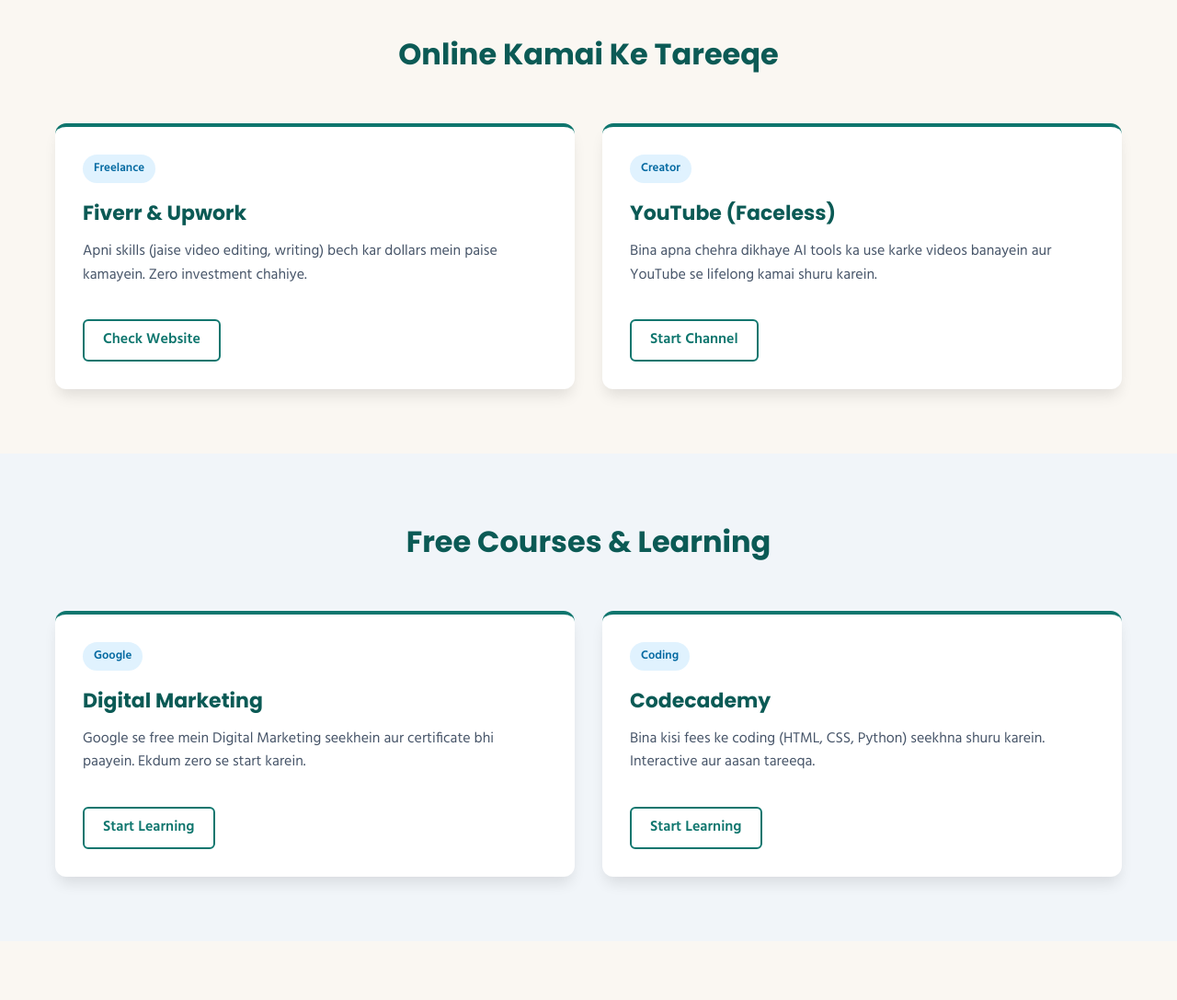
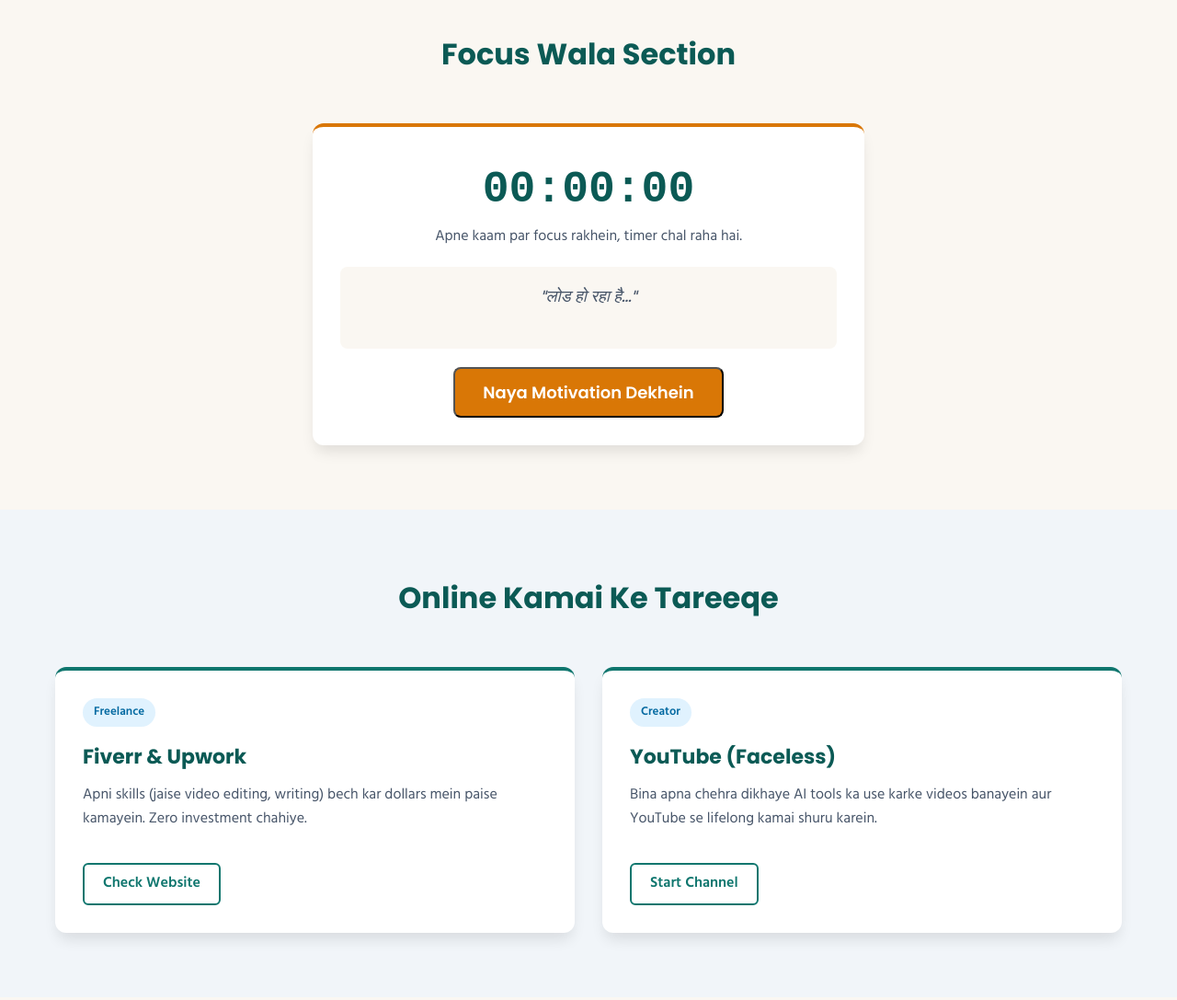
Before and after one commit to digitalhubhindi/digitalhubhindi, a plain HTML site: page index.html in a window 1280 px wide. Shown: the part 1040-2127 px from the top of the page at 92% size. Drawn offline with Linux system fonts and the light colour scheme.

Commit message:
Update index.html

```diff
--- a/index.html
+++ b/index.html
@@ -20,8 +20,8 @@
             <a href="index.html" class="logo">Digital Hub <span>Hindi</span></a>
             <nav class="nav-links">
                 <a href="#ai-tools">AI Tools</a>
+                <a href="#focus-section">Focus Mode</a>
                 <a href="#earning">Online Earning</a>
-                <a href="#free-courses">Free Courses</a>
                 <a href="#useful-sites">Useful Websites</a>
             </nav>
         </div>
@@ -61,7 +61,23 @@
         </div>
     </section>
 
-    <section id="earning" class="section-padding">
+    <section id="focus-section" class="section-padding">
+        <div class="container">
+            <h2 class="section-title">Focus Wala Section</h2>
+            <div class="card focus-card" style="max-width: 600px; margin: 0 auto; text-align: center; border-top: 4px solid var(--accent);">
+                <div id="focus-timer" style="font-size: 48px; font-weight: bold; color: var(--primary-dark); font-family: monospace;">00:00:00</div>
+                <p style="color: var(--text-light); margin-bottom: 20px;">Apne kaam par focus rakhein, timer chal raha hai.</p>
+
+                <div style="background: var(--bg-color); padding: 20px; border-radius: 8px; margin-bottom: 20px;">
+                    <p id="motivational-quote" style="font-size: 18px; font-style: italic; font-weight: 500;">"लोड हो रहा है..."</p>
+                </div>
+
+                <button id="next-quote-btn" class="btn-primary">Naya Motivation Dekhein</button>
+            </div>
+        </div>
+    </section>
+
+    <section id="earning" class="section-padding bg-light">
         <div class="container">
             <h2 class="section-title">Online Kamai Ke Tareeqe</h2>
             <div class="grid-cards">
@@ -76,26 +92,6 @@
                     <h3>YouTube (Faceless)</h3>
                     <p>Bina apna chehra dikhaye AI tools ka use karke videos banayein aur YouTube se lifelong kamai shuru karein.</p>
                     <a href="https://studio.youtube.com/" target="_blank" class="btn-outline">Start Channel</a>
-                </div>
-            </div>
-        </div>
-    </section>
-
-    <section id="free-courses" class="section-padding bg-light">
-        <div class="container">
-            <h2 class="section-title">Free Courses & Learning</h2>
-            <div class="grid-cards">
-                <div class="card">
-                    <span class="badge">Google</span>
-                    <h3>Digital Marketing</h3>
-                    <p>Google se free mein Digital Marketing seekhein aur certificate bhi paayein. Ekdum zero se start karein.</p>
-                    <a href="https://skillshop.exceedlms.com/" target="_blank" class="btn-outline">Start Learning</a>
-                </div>
-                <div class="card">
-                    <span class="badge">Coding</span>
-                    <h3>Codecademy</h3>
-                    <p>Bina kisi fees ke coding (HTML, CSS, Python) seekhna shuru karein. Interactive aur aasan tareeqa.</p>
-                    <a href="https://www.codecademy.com/" target="_blank" class="btn-outline">Start Learning</a>
                 </div>
             </div>
         </div>
@@ -117,12 +113,6 @@
                     <p>YouTube thumbnails, Instagram posts, aur resume banane ke liye sabse best aur aasan tool.</p>
                     <a href="https://www.canva.com/" target="_blank" class="btn-outline">Use Now</a>
                 </div>
-                <div class="card">
-                    <span class="badge">Productivity</span>
-                    <h3>WeTransfer</h3>
-                    <p>Badi files (2GB tak) kisi ko bhi email ke zariye aasani se aur free mein bhejein.</p>
-                    <a href="https://wetransfer.com/" target="_blank" class="btn-outline">Use Now</a>
-                </div>
             </div>
         </div>
     </section>
```
